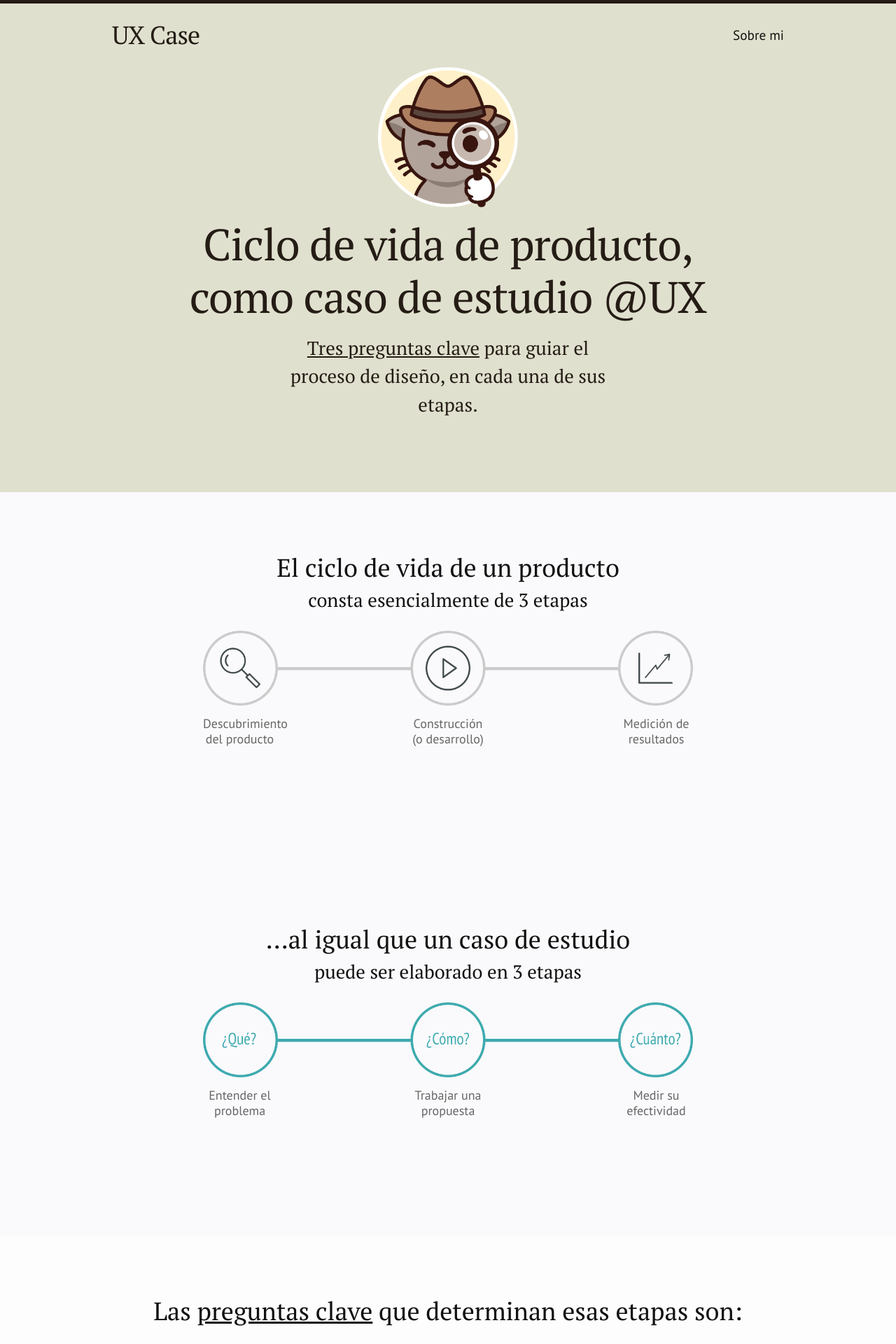
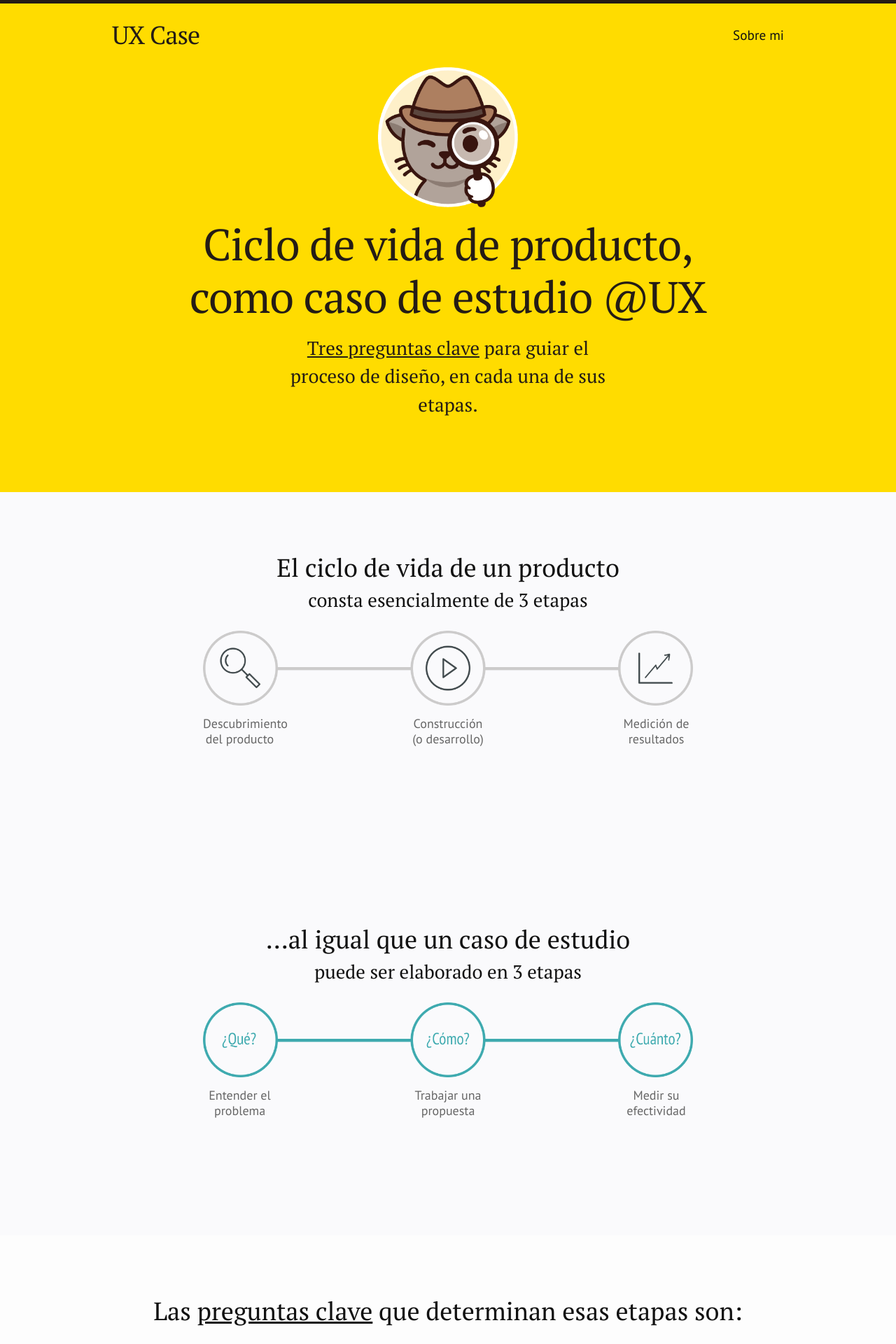
Before and after one commit to JPabloF/portfolio, a Jekyll site: the page built from index.md, in a window 1280 px wide. Shown: the top 1920 px of the page at 70% size. Built offline with Jekyll 4.4.1, drawn with Linux system fonts in a browser that asks for light colours.

```diff
--- a/_sass/minima.scss
+++ b/_sass/minima.scss
@@ -18,10 +18,8 @@ $spacing-unit:     30px !default;
 
 $text-color:       #111 !default;
 $background-color: #fdfdfd !default;
-/*$background-homepage: #d8eacc;
-*/$background-homepage: #e0e0ce;
-/*$background-homepage: #ffdc00;
-*/
+/*$background-homepage: #d8eacc;*/
+$background-homepage: #ffdc00;
 
 /*$background-homepage:#def1e7;
 */
```
